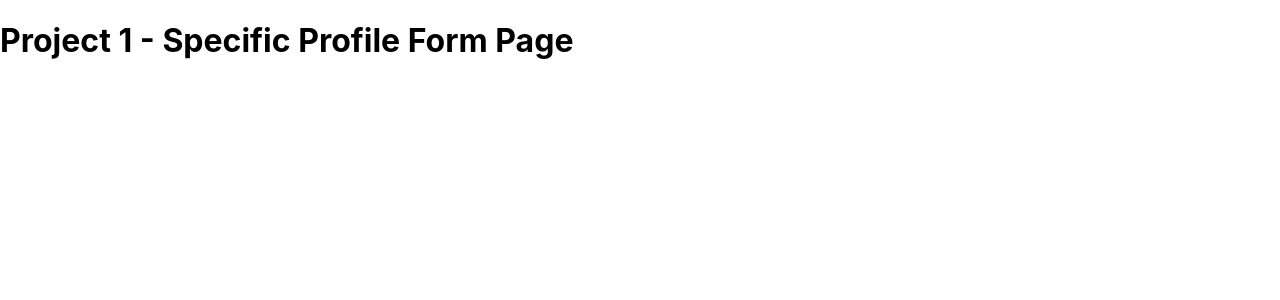
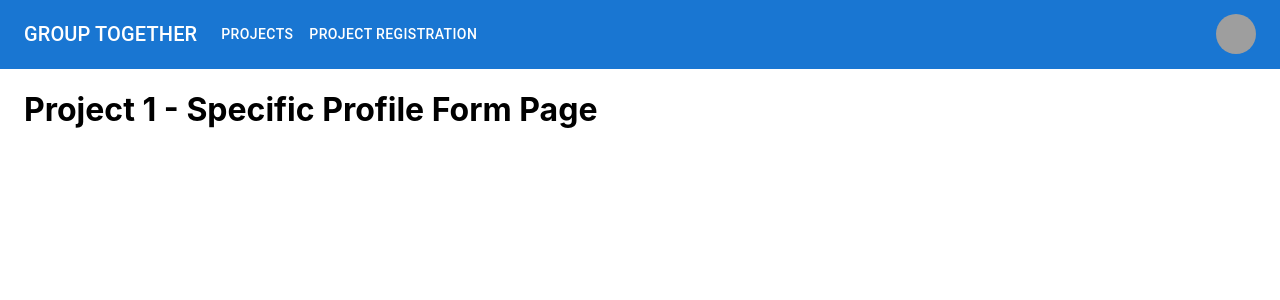
Before and after one commit to tyz98/grouptogether_IT5007proj, a Next.js app: page /profile/1 in a window 1280 px wide. Shown: the top 300 px of the page. Built offline with nearby package versions, Linux system fonts and the light colour scheme; grey boxes are pictures that could not be loaded.

Commit message:
navbar layout -frontend

```diff
--- /dev/null
+++ b/components/ResponsiveBar.js
@@ -0,0 +1,146 @@
+import {useState} from 'react';
+import AppBar from '@mui/material/AppBar';
+import Box from '@mui/material/Box';
+import Toolbar from '@mui/material/Toolbar';
+import IconButton from '@mui/material/IconButton';
+import Typography from '@mui/material/Typography';
+import Menu from '@mui/material/Menu';
+import MenuIcon from '@mui/icons-material/Menu';
+import Container from '@mui/material/Container';
+import Avatar from '@mui/material/Avatar';
+import Button from '@mui/material/Button';
+import Tooltip from '@mui/material/Tooltip';
+import MenuItem from '@mui/material/MenuItem';
+import Link from 'next/link'
+
+export default function ResponsiveBar(props) {
+  const {pages, settings} = props
+  const [anchorElNav, setAnchorElNav] = useState(null);
+  const [anchorElUser, setAnchorElUser] = useState(null);
+
+  const handleOpenNavMenu = (event) => {
+    setAnchorElNav(event.currentTarget);
+  };
+  const handleOpenUserMenu = (event) => {
+    setAnchorElUser(event.currentTarget);
+  };
+
+  const handleCloseNavMenu = () => {
+    setAnchorElNav(null);
+  };
+
+  const handleCloseUserMenu = () => {
+    setAnchorElUser(null);
+  };
+
+  return (
+    <AppBar position="static">
+      <Container maxWidth="xl">
+        <Toolbar disableGutters>
+          <Typography
+            variant="h6"
+            noWrap
+            component="div"
+            sx={{ mr: 2, display: { xs: 'none', md: 'flex' } }}
+          >
+            GROUP TOGETHER
+          </Typography>
+
+          <Box sx={{ flexGrow: 1, display: { xs: 'flex', md: 'none' } }}>
+            <IconButton
+              size="large"
+              aria-label="account of current user"
+              aria-controls="menu-appbar"
+              aria-haspopup="true"
+              onClick={handleOpenNavMenu}
+              color="inherit"
+            >
+              <MenuIcon />
+            </IconButton>
+            <Menu
+              id="menu-appbar"
+              anchorEl={anchorElNav}
+              anchorOrigin={{
+                vertical: 'bottom',
+                horizontal: 'left',
+              }}
+              keepMounted
+              transformOrigin={{
+                vertical: 'top',
+                horizontal: 'left',
+              }}
+              open={Boolean(anchorElNav)}
+              onClose={handleCloseNavMenu}
+              sx={{
+                display: { xs: 'block', md: 'none' },
+              }}
+            >
+              {pages.map((page) => (
+                <MenuItem key={page.title} onClick={handleCloseNavMenu}>
+                  <Typography textAlign="center">
+                    <Link href={page.href}>
+                      <a>{page.title}</a>
+                    </Link>
+                  </Typography>
+                </MenuItem>
+              ))}
+            </Menu>
+          </Box>
+
+          <Typography
+            variant="h6"
+            noWrap
+            component="div"
+            sx={{ flexGrow: 1, display: { xs: 'flex', md: 'none' } }}
+          >
+            GROUP TOGETHER
+          </Typography>
+
+          <Box sx={{ flexGrow: 1, display: { xs: 'none', md: 'flex' } }}>
+            {pages.map((page) => (
+              <Button
+                key={page.title}
+                onClick={handleCloseNavMenu}
+                sx={{ my: 2, color: 'white', display: 'block' }}
+              >
+                <Link href={page.href}>{page.title}</Link>
+              </Button>
+            ))}
+          </Box>
+
+          <Box sx={{ flexGrow: 0 }}>
+            <Tooltip title="Open settings">
+              <IconButton onClick={handleOpenUserMenu} sx={{ p: 0 }}>
+                <Avatar alt="Remy Sharp" src="/static/images/avatar/2.jpg" />
+              </IconButton>
+            </Tooltip>
+            <Menu
+              sx={{ mt: '45px' }}
+              id="menu-appbar"
+              anchorEl={anchorElUser}
+              anchorOrigin={{
+                vertical: 'top',
+                horizontal: 'right',
+              }}
+              keepMounted
+              transformOrigin={{
+                vertical: 'top',
+                horizontal: 'right',
+              }}
+              open={Boolean(anchorElUser)}
+              onClose={handleCloseUserMenu}
+            >
+              {settings.map((setting) => (
+                <MenuItem key={setting.title} onClick={handleCloseUserMenu}>
+                  <Typography textAlign="center">
+                    <Link href={setting.href}>{setting.title}</Link>
+                  </Typography>
+                </MenuItem>
+              ))}
+            </Menu>
+          </Box>
+        </Toolbar>
+      </Container>
+    </AppBar>
+  );
+};
--- /dev/null
+++ b/components/layouts/NavbarLayout.js
@@ -0,0 +1,19 @@
+import ResponsiveBar from "../ResponsiveBar"
+import Container from '@mui/material/Container';
+import Head from 'next/head'
+import {pages, settings} from "../../constants"
+import styles from './navbarlayout.module.css'
+
+export default function NavbarLayout({ children }) {
+  return (
+    <>
+      <Head>
+        <title>Group Together</title>
+      </Head>
+      <ResponsiveBar pages={pages} settings={settings} />
+      <main className={styles.main}>
+        <Container maxWidth="xl">{children}</Container>
+      </main>
+    </>
+  )
+}
--- /dev/null
+++ b/components/layouts/navbarlayout.module.css
@@ -0,0 +1,5 @@
+.main {
+  display: flex;
+  height: calc(100vh - 64px);
+  background-color: white;
+}
--- /dev/null
+++ b/constants.js
@@ -0,0 +1,3 @@
+const pages = [{title:'Projects', href:'/project'}, {title:'Project Registration', href:'/project/registration'}];
+const settings = [{title:'Profile', href:'/profile'}, {title:'Logout', href:'/login'}];
+export { pages, settings }
--- a/package.json
+++ b/package.json
@@ -11,6 +11,7 @@
   "dependencies": {
     "@emotion/react": "^11.8.1",
     "@emotion/styled": "^11.8.1",
+    "@mui/icons-material": "^5.4.4",
     "@mui/material": "^5.4.3",
     "next": "12.1.0",
     "react": "17.0.2",
--- a/pages/_app.js
+++ b/pages/_app.js
@@ -1,7 +1,12 @@
 import '../styles/globals.css'
+import NavbarLayout from '../components/layouts/NavbarLayout'
 
 function App({ Component, pageProps }) {
-  return <Component {...pageProps} />
+  return (
+    <NavbarLayout>
+      <Component {...pageProps} />
+    </NavbarLayout>
+  )
 }
 
 export default App
--- a/pages/project/index.js
+++ b/pages/project/index.js
@@ -1,5 +1,7 @@
 export default function ProjectList() {
   return (
-    <h1>Project List Page</h1>
+    <>
+      <h1>Project List Page</h1>
+    </>
   )
 }
```
Also changed, not shown: 1 other file (tests, documents, lock files or other folders).
